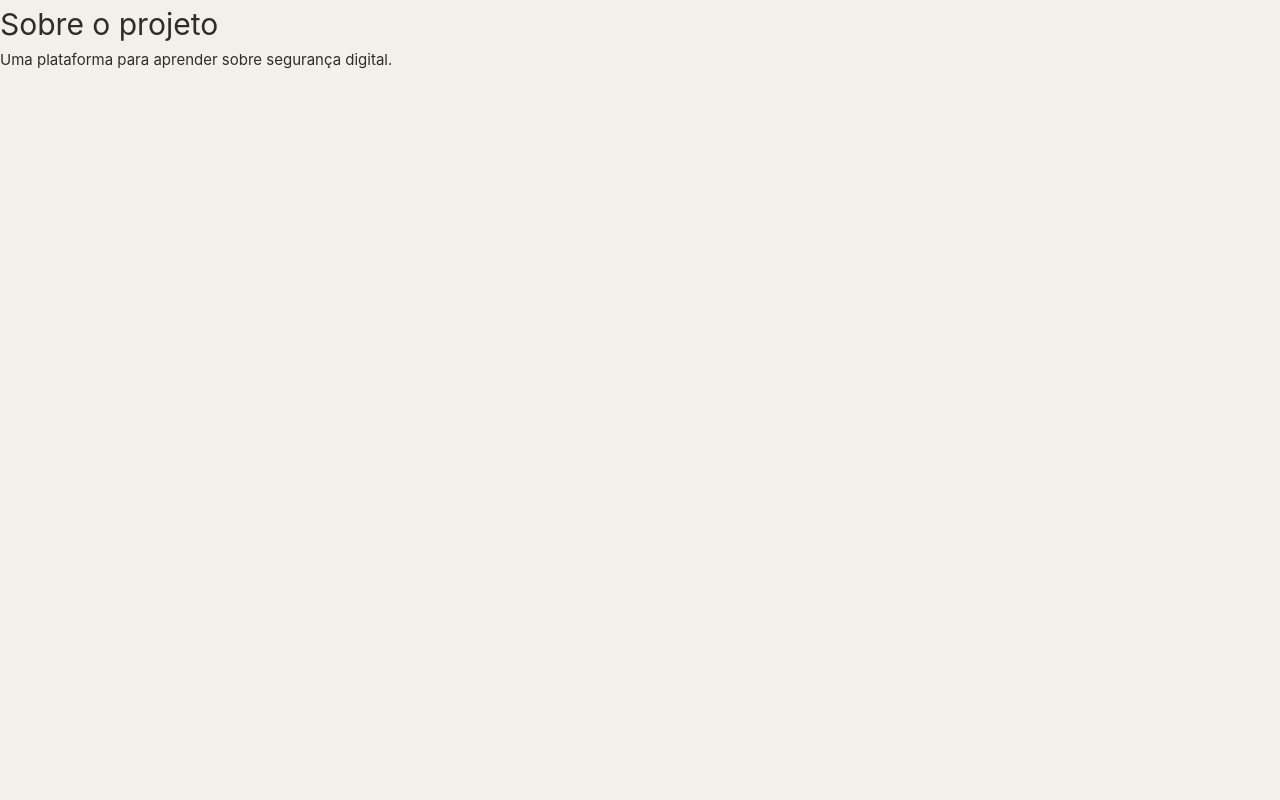
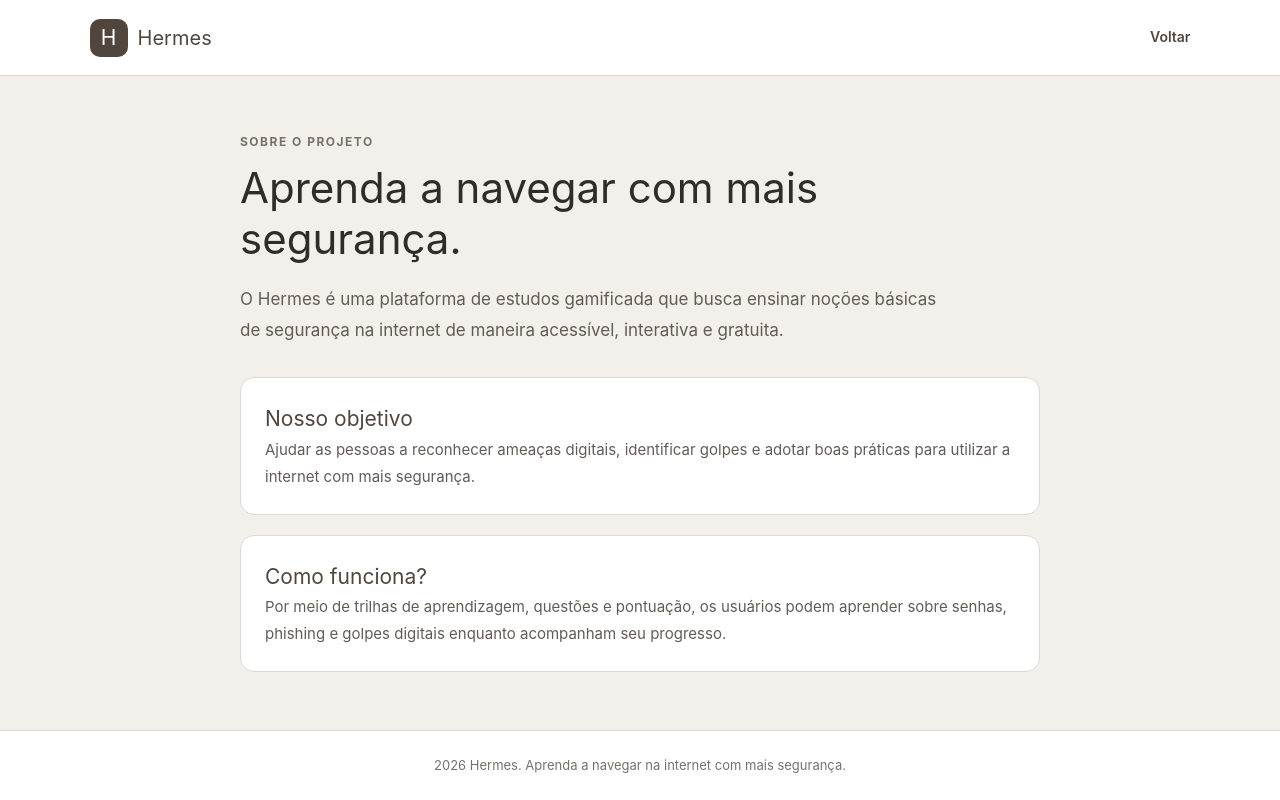
Before and after one commit to ViniciusM-Sk7/Hermes-seguranca-digital, a Vue app in the folder frontend/: page /about in a window 1280 px wide. Built offline with nearby package versions, Linux system fonts and the light colour scheme.

Commit message:
UI e QOL update

```diff
--- a/frontend/src/router/index.ts
+++ b/frontend/src/router/index.ts
@@ -20,6 +20,7 @@ const router = createRouter({
       path: "/home",
       name: "home",
       component: HomeView,
+       meta: { requiresAuth: true },
     },
     {
       path: '/about',
@@ -35,9 +36,7 @@ const router = createRouter({
       path: "/profile",
       name: "profile",
       component: ProfileView,
-      meta: {
-        requiresAuth: true
-      }
+      meta: {requiresAuth: true}
     },
     {
       path: "/register",
--- a/frontend/src/views/AboutView.vue
+++ b/frontend/src/views/AboutView.vue
@@ -1,6 +1,175 @@
 <template>
-  <main>
-    <h1>Sobre o projeto</h1>
-    <p>Uma plataforma para aprender sobre segurança digital.</p>
+  <main class="about-page">
+    <header class="topbar">
+      <RouterLink to="/" class="brand">
+        <span class="brand-icon">H</span>
+        <span>Hermes</span>
+      </RouterLink>
+
+      <RouterLink to="/" class="back-link">
+        Voltar
+      </RouterLink>
+    </header>
+
+    <section class="about-content">
+      <p class="eyebrow">SOBRE O PROJETO</p>
+
+      <h1>Aprenda a navegar com mais segurança.</h1>
+
+      <p class="description">
+        O Hermes é uma plataforma de estudos gamificada que busca
+        ensinar noções básicas de segurança na internet de maneira
+        acessível, interativa e gratuita.
+      </p>
+
+      <section class="about-card">
+        <h2>Nosso objetivo</h2>
+        <p>
+          Ajudar as pessoas a reconhecer ameaças digitais, identificar
+          golpes e adotar boas práticas para utilizar a internet com
+          mais segurança.
+        </p>
+      </section>
+
+      <section class="about-card">
+        <h2>Como funciona?</h2>
+        <p>
+          Por meio de trilhas de aprendizagem, questões e pontuação,
+          os usuários podem aprender sobre senhas, phishing e golpes
+          digitais enquanto acompanham seu progresso.
+        </p>
+      </section>
+    </section>
+
+    <footer class="footer">
+      <p>
+        {{ new Date().getFullYear() }} Hermes.
+        Aprenda a navegar na internet com mais segurança.
+      </p>
+    </footer>
   </main>
 </template>
+
+<script setup lang="ts">
+import { RouterLink } from "vue-router";
+</script>
+
+<style scoped>
+.about-page {
+  min-height: 100vh;
+  display: flex;
+  flex-direction: column;
+  background: #f3f0eb;
+  color: #302d29;
+}
+
+.topbar {
+  min-height: 76px;
+  padding: 16px 7%;
+  display: flex;
+  align-items: center;
+  justify-content: space-between;
+  border-bottom: 1px solid #ded8cf;
+  background: #fff;
+}
+
+.brand {
+  display: flex;
+  align-items: center;
+  gap: 10px;
+  color: #51463d;
+  font-size: 20px;
+  font-weight: 700;
+  text-decoration: none;
+}
+
+.brand-icon {
+  width: 38px;
+  height: 38px;
+  display: grid;
+  place-items: center;
+  border-radius: 10px;
+  background: #51463d;
+  color: white;
+  font-size: 21px;
+}
+
+.back-link {
+  color: #51463d;
+  font-size: 14px;
+  font-weight: 600;
+  text-decoration: none;
+}
+
+.about-content {
+  width: min(100% - 40px, 800px);
+  margin: 0 auto;
+  padding: 56px 0;
+  flex: 1;
+}
+
+.eyebrow {
+  color: #77716a;
+  font-size: 12px;
+  font-weight: 700;
+  letter-spacing: 1.5px;
+}
+
+h1 {
+  max-width: 650px;
+  margin: 12px 0 20px;
+  font-size: clamp(30px, 5vw, 42px);
+  line-height: 1.2;
+}
+
+.description {
+  max-width: 700px;
+  color: #625c55;
+  font-size: 17px;
+  line-height: 1.8;
+  margin-bottom: 32px;
+}
+
+.about-card {
+  margin-top: 20px;
+  padding: 24px;
+  border: 1px solid #ded8cf;
+  border-radius: 14px;
+  background: #fff;
+}
+
+.about-card h2 {
+  margin-top: 0;
+  color: #51463d;
+  font-size: 21px;
+}
+
+.about-card p {
+  margin-bottom: 0;
+  color: #625c55;
+  line-height: 1.8;
+}
+
+.footer {
+  padding: 24px 7%;
+  border-top: 1px solid #ded8cf;
+  background: #fff;
+  color: #77716a;
+  text-align: center;
+  font-size: 13px;
+}
+
+.footer p {
+  margin: 0;
+}
+
+@media (max-width: 600px) {
+  .about-content {
+    padding: 36px 0;
+  }
+
+  .about-card {
+    padding: 20px;
+  }
+}
+</style>
--- a/frontend/src/views/HomeView.vue
+++ b/frontend/src/views/HomeView.vue
@@ -292,17 +292,26 @@ function closeTutorial() {
 }
 
 .home-page .tutorial-link {
-  padding: 9px 14px;
-  border: 1px solid #ded8cf;
+  padding: 10px 16px;
+  border: 1px solid #51463d;
   border-radius: 8px;
-  background: #fffdf9;
-  color: #51463d;
+  background: #0f7522;
+  color: #ffffff;
   font-size: 13px;
+  font-weight: 600;
   cursor: pointer;
-  transition: background 0.2s;
+  box-shadow: 0 2px 5px rgb(48 45 41 / 12%);
+  transition: background 0.2s, transform 0.2s, box-shadow 0.2s;
 }
 
 .home-page .tutorial-link:hover {
-  background: #e8e1d8;
+  background: #1d982b;
+  box-shadow: 0 4px 9px rgb(48 45 41 / 18%);
+  transform: translateY(-1px);
+}
+
+.home-page .tutorial-link:focus-visible {
+  outline: 3px solid #b8ada1;
+  outline-offset: 3px;
 }
 </style>
--- a/frontend/src/views/LandingView.vue
+++ b/frontend/src/views/LandingView.vue
@@ -9,7 +9,7 @@
 
       <nav class="desktop-nav">
         <RouterLink to="/" class="nav-active">Página inicial</RouterLink>
-        <a href="#sobre">Sobre</a>
+        <a href="/about">Sobre</a>
         <a href="#contato">Contato</a>
       </nav>
 
--- a/frontend/src/views/LoginView.vue
+++ b/frontend/src/views/LoginView.vue
@@ -1,9 +1,13 @@
 <template>
   <main class="login-page">
-    <header class="login-header">
+    <header class="topbar">
       <RouterLink to="/" class="brand">
         <span class="brand-icon">H</span>
         <span>Hermes</span>
+      </RouterLink>
+
+      <RouterLink to="/" class="back-link">
+        Voltar
       </RouterLink>
     </header>
 
@@ -55,11 +59,11 @@
           <RouterLink to="/register">Cadastre-se</RouterLink>
         </p>
       </div>
+    </section>
 
-      <p class="login-footer">
-        Conhecimento é uma forma de proteção.
-      </p>
-    </section>
+    <footer class="footer">
+      <p>{{ new Date().getFullYear() }} Hermes. Aprenda a navegar na internet com mais segurança.</p>
+    </footer>
   </main>
 </template>
 
@@ -112,10 +116,14 @@ async function login() {
   color: #302d29;
 }
 
-.login-header {
-  width: 100%;
-  padding: 26px 7%;
+.topbar {
+  min-height: 76px;
+  padding: 16px 7%;
+  display: flex;
+  align-items: center;
+  justify-content: space-between;
   border-bottom: 1px solid #ded8cf;
+  background: #fff;
 }
 
 .brand {
@@ -266,12 +274,31 @@ input:focus {
   text-underline-offset: 3px;
 }
 
-.login-footer {
-  margin-top: 28px;
-  color: #77716a;
-  text-align: center;
-  font-size: 12px;
-}
+.footer {
+    margin-top: auto;
+    padding: 24px 7%;
+    display: flex;
+    flex-direction: column;
+    align-items: center;
+    justify-content: center;
+    gap: 8px;
+
+    border-top: 1px solid #ded8cf;
+    background: #fff;
+    color: #77716a;
+    text-align: center;
+    font-size: 13px;
+  }
+
+  .footer p {
+    margin: 0;
+  }
+
+  @media (max-width: 600px) {
+    .footer {
+      padding: 20px;
+    }
+  }
 
 @media (max-width: 480px) {
   .login-header {
@@ -286,4 +313,11 @@ input:focus {
     font-size: 25px;
   }
 }
+
+.back-link {
+  color: #51463d;
+  font-size: 14px;
+  font-weight: 600;
+  text-decoration: none;
+}
 </style>
--- a/frontend/src/views/RegisterView.vue
+++ b/frontend/src/views/RegisterView.vue
@@ -1,9 +1,13 @@
 <template>
   <main class="register-page">
-    <header class="register-header">
+    <header class="topbar">
       <RouterLink to="/" class="brand">
         <span class="brand-icon">H</span>
         <span>Hermes</span>
+      </RouterLink>
+
+      <RouterLink to="/" class="back-link">
+        Voltar
       </RouterLink>
     </header>
 
@@ -62,8 +66,17 @@
         </p>
       </form>
 
+      <p class="login-prompt">
+          Já tem uma conta?
+          <RouterLink to="/login">Entre aqui</RouterLink>
+        </p>
+
       </div>
     </section>
+
+    <footer class="footer">
+        <p>{{ new Date().getFullYear() }} Hermes. Aprenda a navegar na internet com mais segurança.</p>
+    </footer>
   </main>
 </template>
 
@@ -94,7 +107,17 @@ async function register() {
       })
     });
 
-    await router.push("/login");
+    const data = await apiRequest("/users/login", {
+      method: "POST",
+      body: JSON.stringify({
+        email: email.value,
+        password: password.value
+      })
+    });
+
+    localStorage.setItem("token", data.token);
+
+    await router.push("/home");
   } catch (error) {
     console.error(error);
 
@@ -116,12 +139,15 @@ async function register() {
   color: #302d29;
 }
 
-.register-header {
-  width: 100%;
-  padding: 26px 7%;
+.topbar {
+  min-height: 76px;
+  padding: 16px 7%;
+  display: flex;
+  align-items: center;
+  justify-content: space-between;
   border-bottom: 1px solid #ded8cf;
+  background: #fff;
 }
-
 .brand {
   display: inline-flex;
   align-items: center;
@@ -276,4 +302,51 @@ input:focus {
     font-size: 25px;
   }
 }
+
+.login-prompt {
+  margin-top: 28px;
+  color: #77716a;
+  text-align: center;
+  font-size: 13px;
+}
+
+.login-prompt a {
+  color: #51463d;
+  font-weight: 700;
+  text-decoration: underline;
+  text-underline-offset: 3px;
+}
+
+.footer {
+    margin-top: auto;
+    padding: 24px 7%;
+    display: flex;
+    flex-direction: column;
+    align-items: center;
+    justify-content: center;
+    gap: 8px;
+
+    border-top: 1px solid #ded8cf;
+    background: #fff;
+    color: #77716a;
+    text-align: center;
+    font-size: 13px;
+  }
+
+  .footer p {
+    margin: 0;
+  }
+
+  @media (max-width: 600px) {
+    .footer {
+      padding: 20px;
+    }
+  }
+
+.back-link {
+  color: #51463d;
+  font-size: 14px;
+  font-weight: 600;
+  text-decoration: none;
+}
 </style>
```
